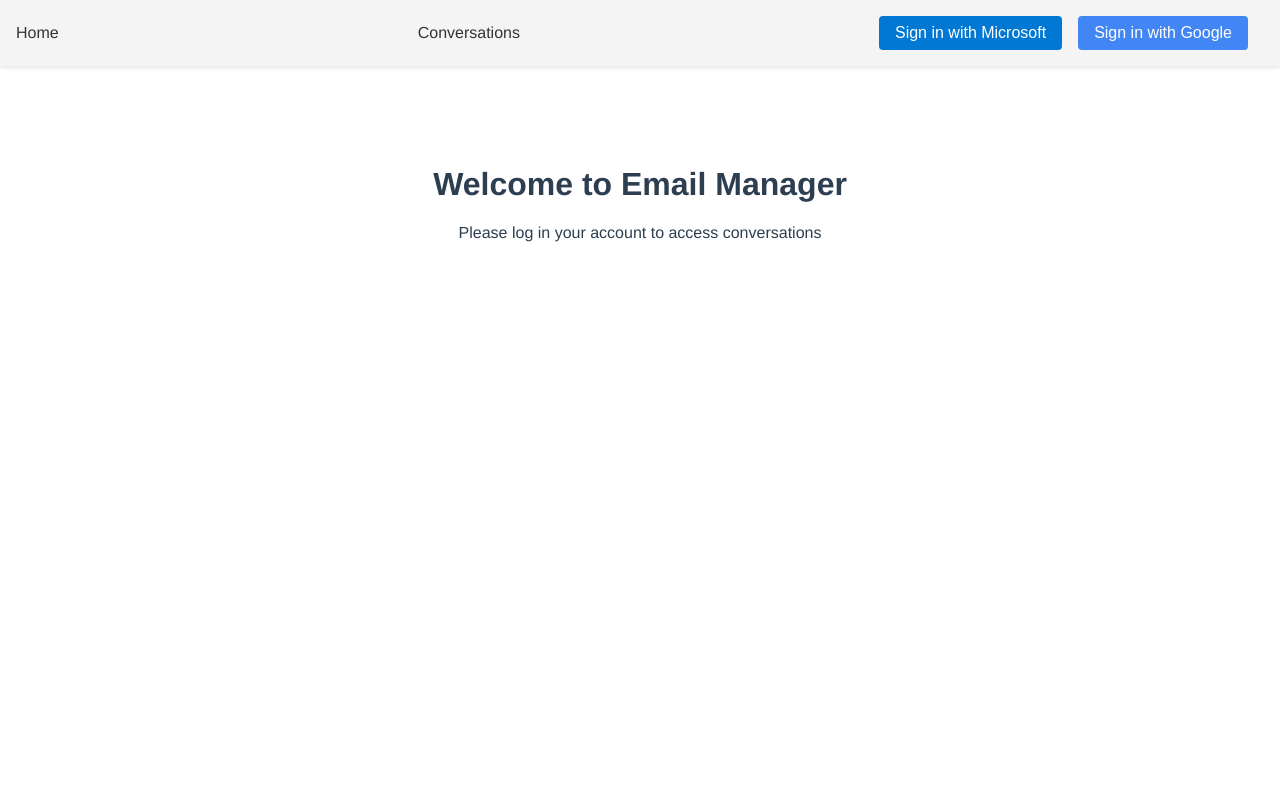
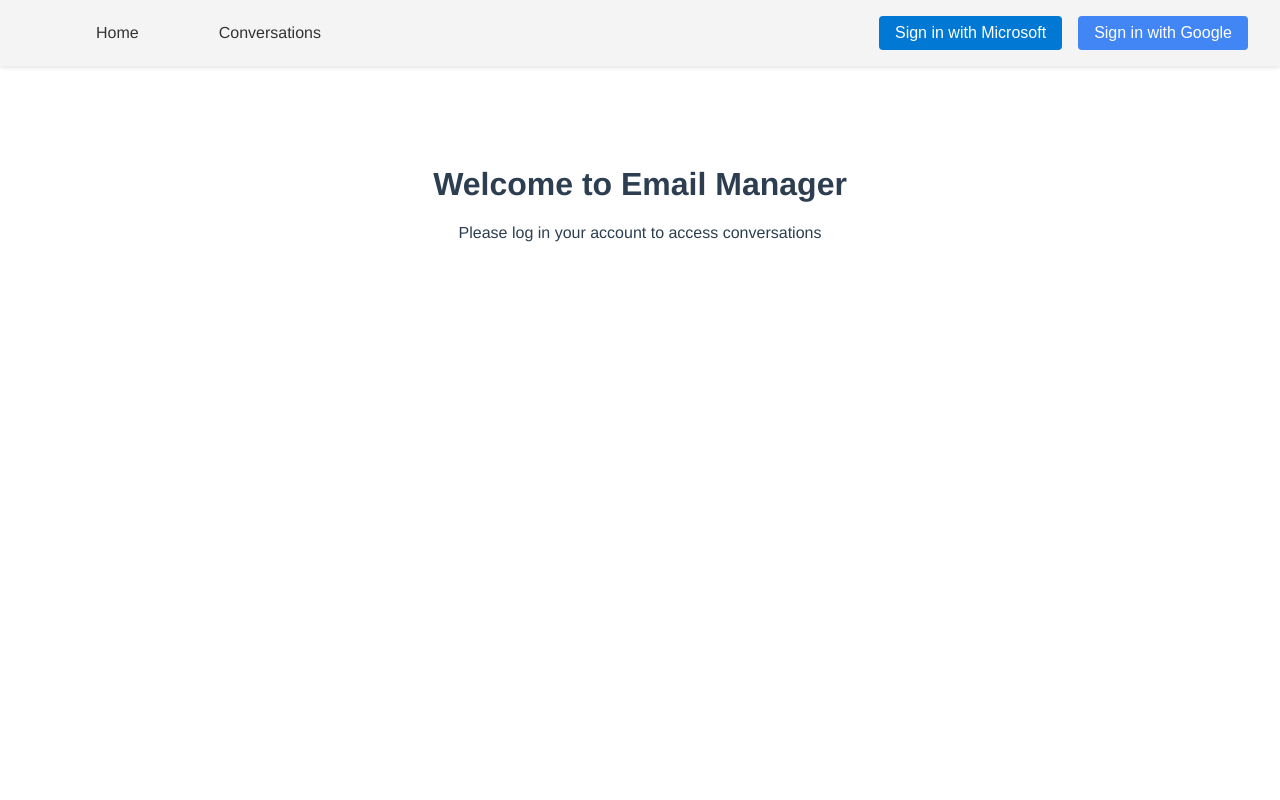
Before and after one commit to Djeb94/Email-manager, a Vue app: page / in a window 1280 px wide. Shown: the top 800 px of the page. Built offline with nearby package versions, Linux system fonts and the light colour scheme.

Commit message:
button and header rework

```diff
--- a/src/components/BaseHeader.vue
+++ b/src/components/BaseHeader.vue
@@ -1,8 +1,10 @@
 <template>
   <header class="base-header">
     <nav class="header-nav">
+      <div class="nav">
       <router-link to="/" class="nav-link">Home</router-link>
-      <router-link to="/conversations" class="nav-link">Conversations</router-link>
+      <router-link to="/conversations" class="nav-link" id="Conv">Conversations</router-link>
+    </div>
       <Login/>
     </nav>
   </header>
@@ -37,6 +39,7 @@ export default {
   font-size: 1rem;
   text-decoration: none;
   transition: color 0.3s ease;
+  margin-left: 80px;
 }
 
 .nav-link:hover {
--- a/src/pages/HomePage.vue
+++ b/src/pages/HomePage.vue
@@ -3,7 +3,7 @@
     <h1>{{ welcome }}</h1>
     <p v-if="!isAuthenticated">{{ auth }}</p>
     <div v-else>
-      <button @click="toggleForm">{{ buttonLabel }}</button>
+      <button id="writeemail" @click="toggleForm">{{ buttonLabel }}</button>
       <form v-if="showForm" @submit.prevent="submitForm" action="ConversationsPage.vue" method="post">
         <label for="to">À :</label>
         <input type="email" id="to" name="to" required placeholder="Destinataire">
@@ -39,7 +39,7 @@ export default {
       return 'Please log in your account to access conversations'
     },
     buttonLabel() {
-      return this.showForm ? 'Return' : 'Write a mail';
+      return this.showForm ? 'Return' : 'Write a mail \u{1F582}';
     },
     ...mapState(['user'])
   },
@@ -93,4 +93,12 @@ textarea {
 
 #send:hover {
   background-color: #0056b3;
-}</style>
+}
+#writeemail{
+  background-color: #0056b3;
+  color: white;
+  border: 0px;
+  padding: 10px 20px;
+  border-radius: 20px;
+}
+</style>
```
